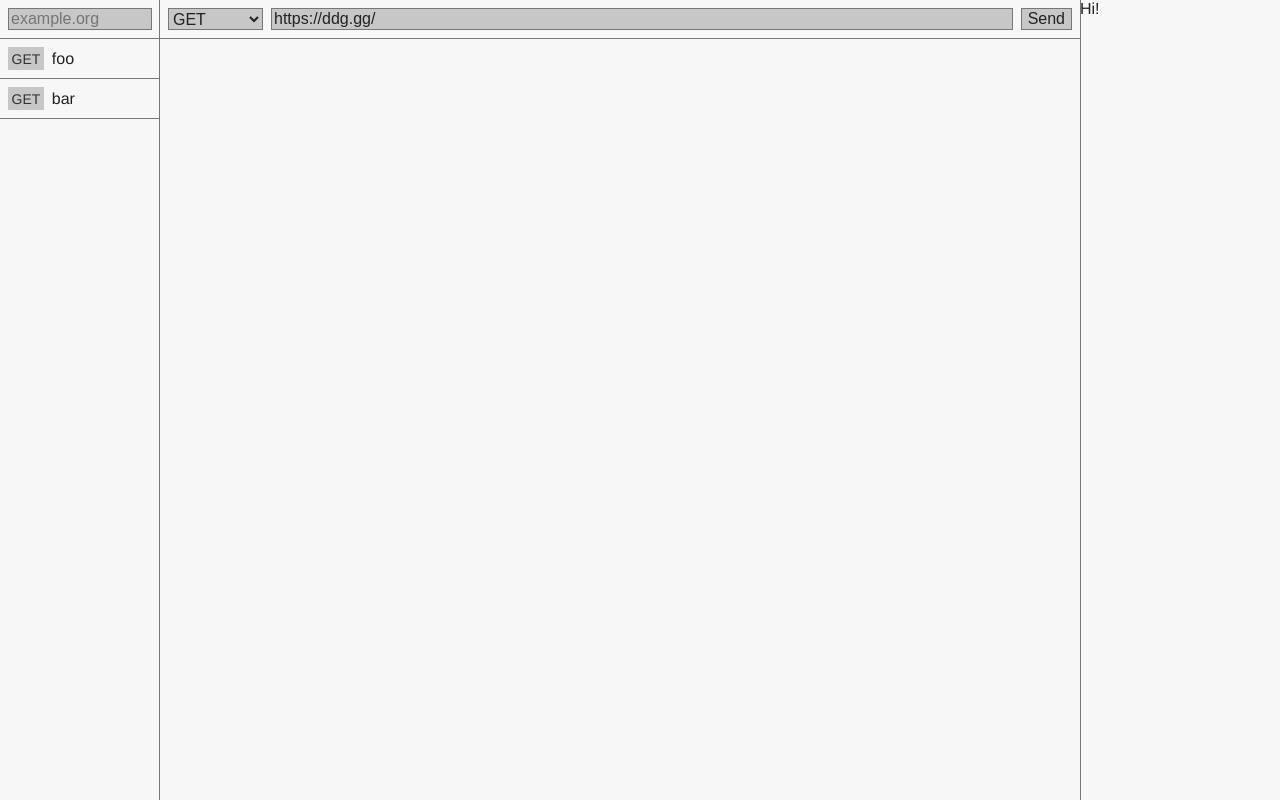
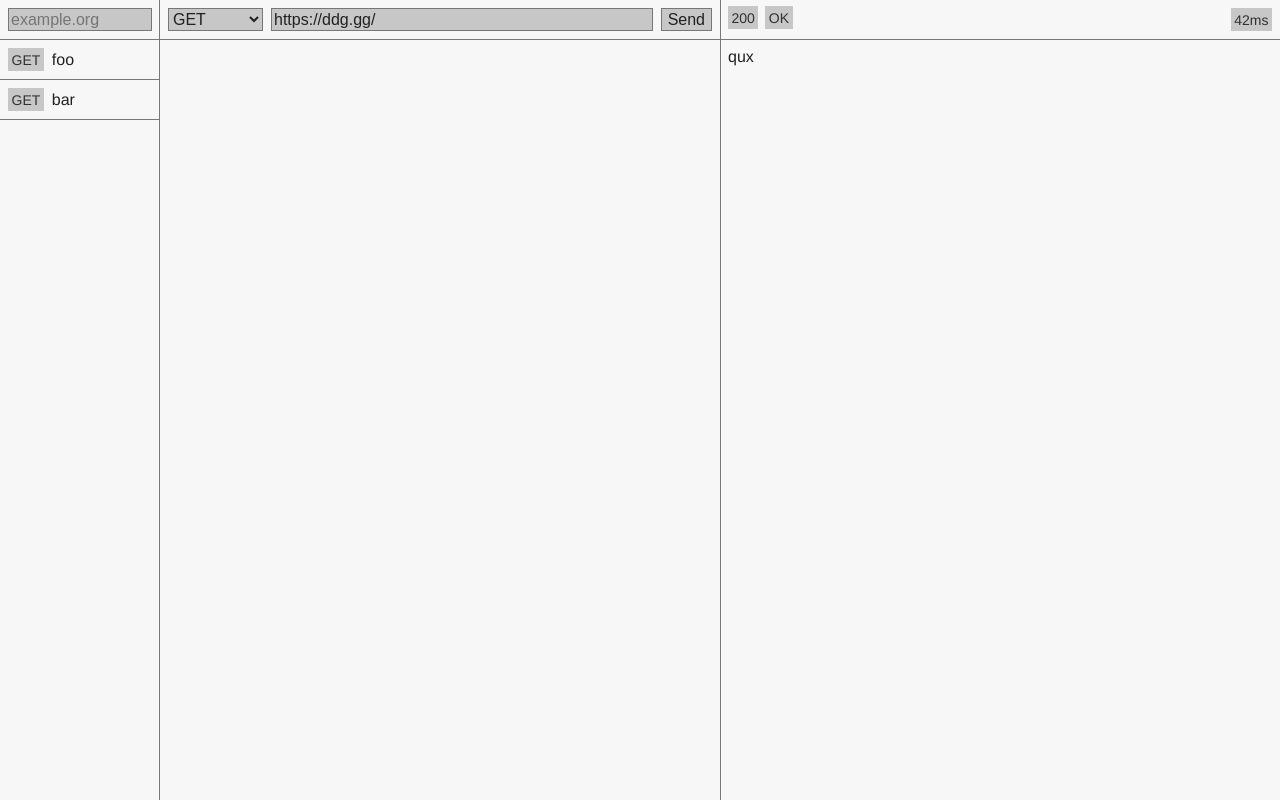
Before and after one commit to eyebrow-fish/starman, a Vue app: page / in a window 1280 px wide. Built offline with nearby package versions, Linux system fonts and the light colour scheme.

Commit message:
basic output pane layout

```diff
--- a/public/index.css
+++ b/public/index.css
@@ -59,3 +59,20 @@ button, select {
 button:hover, select:hover {
   color: var(--accent-color);
 }
+
+.head {
+  display: flex;
+  border-bottom: solid 1px var(--border-color);
+  padding: 0.5em;
+  width: 100%;
+  height: 2.5em;
+  min-height: 2.5em;
+}
+
+.badge {
+  background-color: var(--bg-color-3);
+  color: var(--fg-color-2);
+  padding: 0.25em;
+  font-size: 14px;
+  user-select: none;
+}
--- a/src/output/OutputPane.vue
+++ b/src/output/OutputPane.vue
@@ -1,16 +1,51 @@
 <template>
-  <ResizablePane :min-width="200" direction="LEFT">
-    <div class="output">Hi!</div>
+  <ResizablePane default-width="50%" :min-width="200" direction="LEFT">
+    <div class="output">
+      <div class="head">
+        <div class="group">
+          <span class="badge">{{ currentResponse?.statusCode ?? 'No response' }}</span>
+          <span class="badge" v-if="currentResponse">{{ currentResponse.status }}</span>
+        </div>
+        <span class="badge" v-if="currentResponse">{{ currentResponse.responseTimeMs }}ms</span>
+      </div>
+      <div class="body">
+        {{ currentResponse?.body ?? 'No data' }}
+      </div>
+    </div>
   </ResizablePane>
 </template>
 
 <script>
 import ResizablePane from '@/panes/ResizablePane'
+import {mapGetters} from 'vuex'
+
 export default {
   name: 'OutputPane',
   components: {ResizablePane},
+  computed: {
+    ...mapGetters('queries', ['currentResponse']),
+  },
 }
 </script>
 
 <style scoped>
+.output {
+  width: 100%;
+  display: flex;
+  flex-direction: column;
+}
+
+.head {
+  justify-content: space-between;
+}
+
+.group *:not(:first-child) {
+  margin-left: 0.5em;
+}
+
+.body {
+  padding: 0.5em;
+  height: 100%;
+  overflow: auto;
+}
 </style>
--- a/src/panes/ResizablePane.vue
+++ b/src/panes/ResizablePane.vue
@@ -28,6 +28,7 @@ export default {
       type: Number,
       required: true,
     },
+    defaultWidth: String,
     direction: {
       type: String,
       default: 'RIGHT',
@@ -41,6 +42,8 @@ export default {
     }
   },
   mounted() {
+    this.$el.style.width = this.defaultWidth
+    this.width = this.$el.getBoundingClientRect().width
     this.computeAndSetMaxWidth()
     document.addEventListener('mouseup', this.endResizeListener)
     window.addEventListener('resize', this.computeAndSetMaxWidth)
--- a/src/query/QueryEditor.vue
+++ b/src/query/QueryEditor.vue
@@ -35,12 +35,6 @@ export default {
   min-width: 400px;
 }
 
-.head {
-  display: flex;
-  border-bottom: solid 1px var(--border-color);
-  padding: 0.5em;
-}
-
 .head *:not(:last-child) {
   margin-right: 0.5em;
 }
--- a/src/query/QueryItem.vue
+++ b/src/query/QueryItem.vue
@@ -1,6 +1,6 @@
 <template>
   <div class="item">
-    <span class="method">{{ value.method }}</span>
+    <span class="badge">{{ value.method }}</span>
     <span>{{ value.name }}</span>
   </div>
 </template>
@@ -31,11 +31,4 @@ export default {
 .item *:not(:first-child) {
   margin-left: 0.5em;
 }
-
-.method {
-  background-color: var(--bg-color-3);
-  color: var(--fg-color-2);
-  padding: 0.25em;
-  font-size: 14px;
-}
 </style>
--- a/src/query/QueryList.vue
+++ b/src/query/QueryList.vue
@@ -1,7 +1,7 @@
 <template>
   <ResizablePane :min-width="160">
     <div class="list">
-      <div class="search-area">
+      <div class="head">
         <input class="search" type="text" v-model="search" placeholder="example.org">
       </div>
       <div v-for="item in items" :key="item.id">
@@ -53,12 +53,7 @@ export default {
   width: 100%;
 }
 
-.search-area {
-  padding: 0.5em;
-  border-bottom: solid 1px var(--border-color);
-}
-
-.search-area .search {
+.search {
   width: 100%;
 }
 </style>
--- a/src/vuex/queries.js
+++ b/src/vuex/queries.js
@@ -16,10 +16,22 @@ export default {
       },
     ],
     selectedId: 0,
+    responses: [
+      {
+        queryItemId: 0,
+        status: 'OK',
+        statusCode: 200,
+        responseTimeMs: 42,
+        body: 'qux',
+      },
+    ],
   },
   getters: {
     currentQueryItem(store) {
       return store.queryItems.find(i => i.id === store.selectedId)
+    },
+    currentResponse(store) {
+      return store.responses.find(i => i.queryItemId === store.selectedId)
     },
   },
   mutations: {
```
